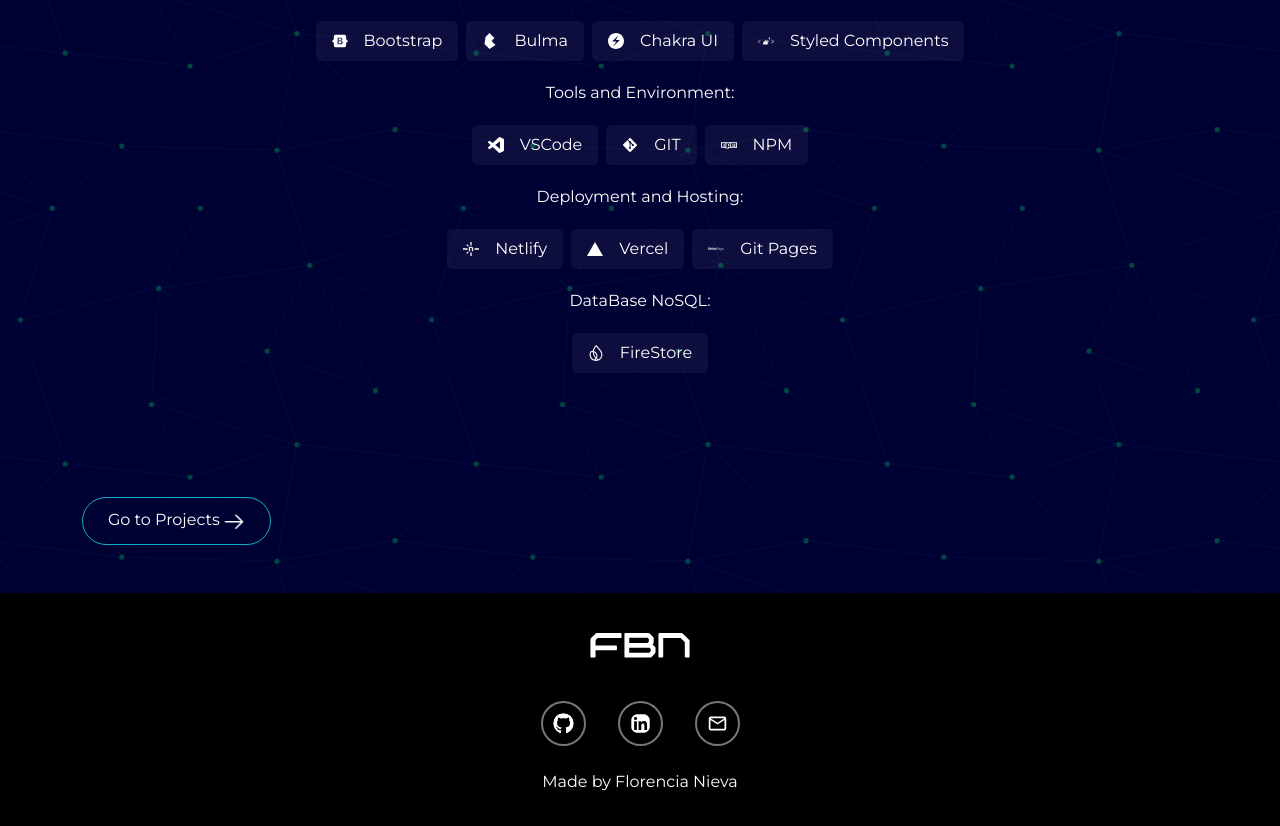
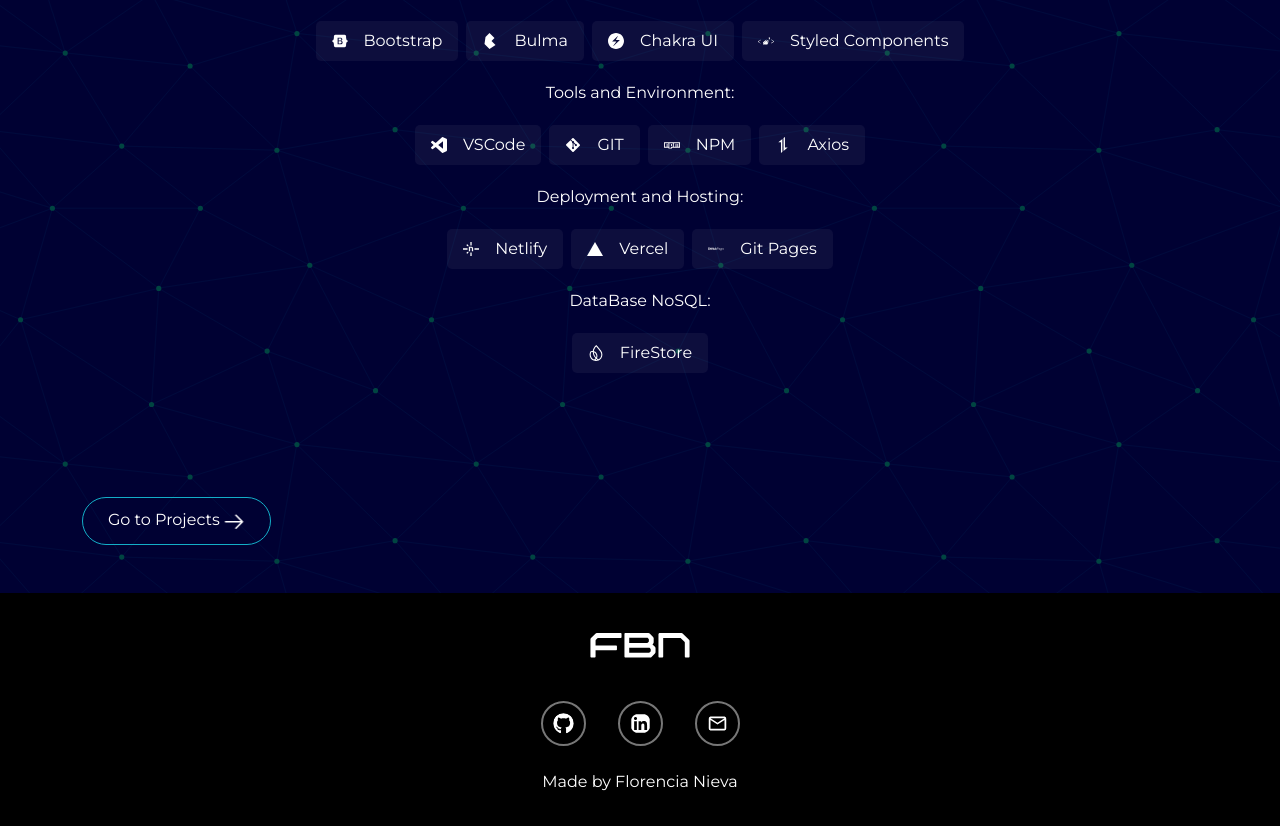
Before and after one commit to FlorenciaNieva/Portfolio-2, a React (Vite) app: page /about-me in a window 1280 px wide. Shown: the part 1221-2047 px from the top of the page. Built offline with nearby package versions, Linux system fonts and the light colour scheme; no server answers.

Commit message:
Agrego skill axios

```diff
--- a/src/components/Skills/Skills.jsx
+++ b/src/components/Skills/Skills.jsx
@@ -18,6 +18,7 @@ import {
   SiFirebase,
   SiGithubpages,
   SiStyledcomponents,
+  SiAxios
 } from "react-icons/si";
 import { MdOutlinePhonelink } from "react-icons/md";
 
@@ -76,6 +77,9 @@ export default function Skills() {
             <div className="skill-badge">
               <FaNpm /> NPM
             </div>
+            <div className="skill-badge">
+              <SiAxios /> Axios
+            </div>
           </Col>
           <div>Deployment and Hosting:</div>
           <Col className="d-flex flex-wrap justify-content-center m-3">
```
